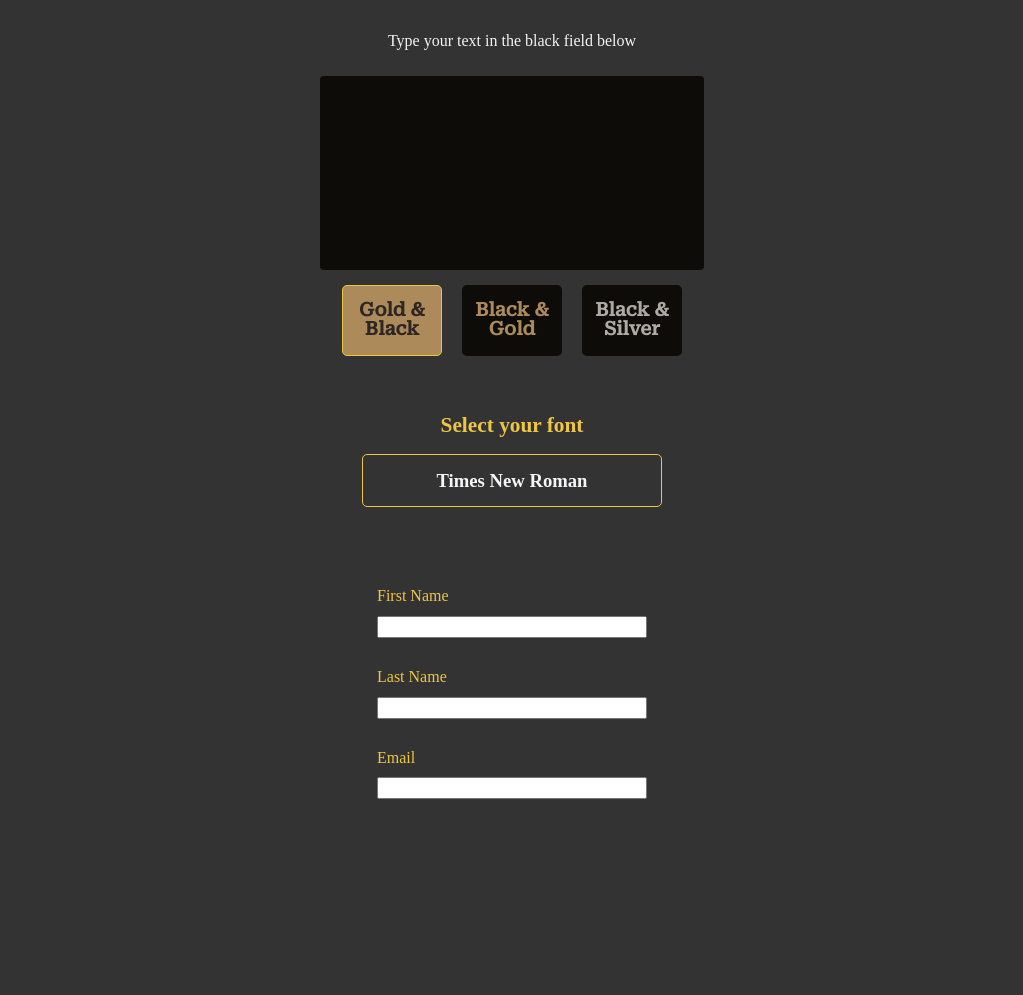
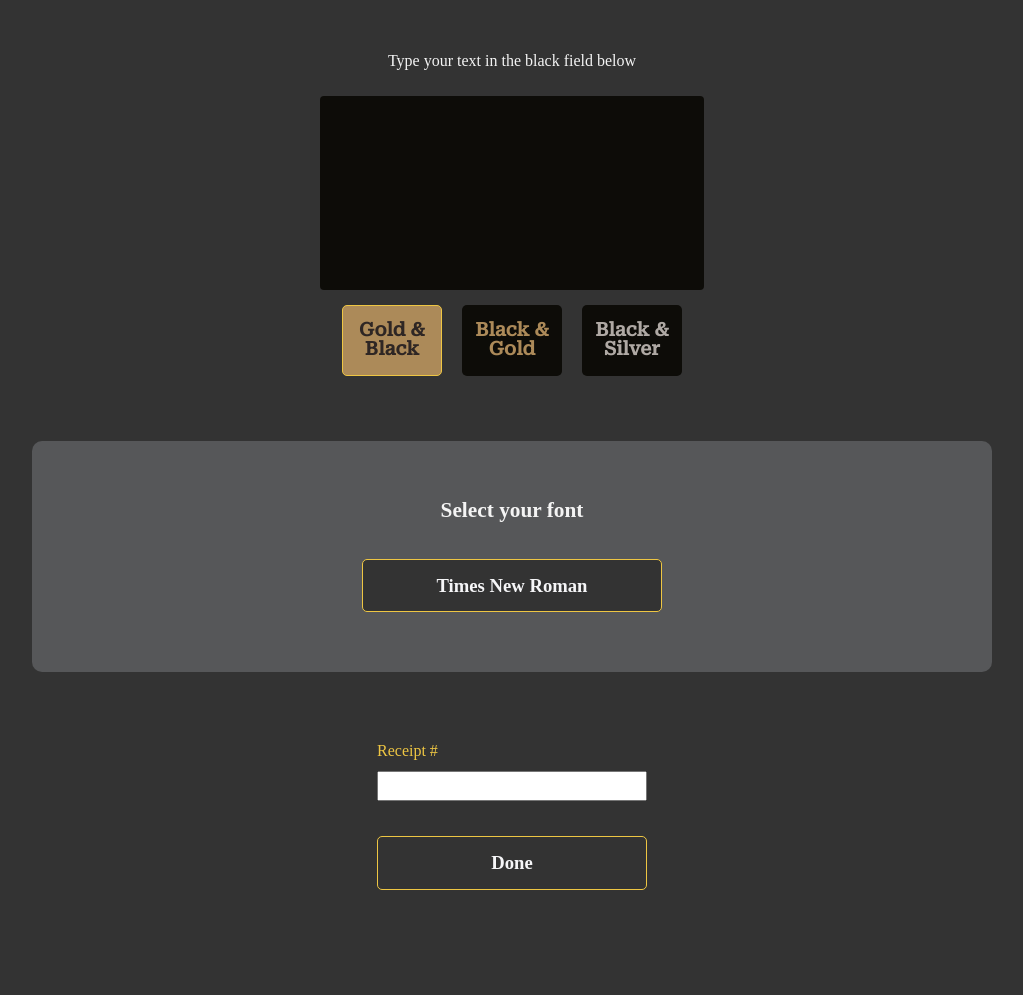
Before and after one commit to myruzu/Plate-Ordering-Project, a plain HTML site: page index.html in a window 1280 px wide. Shown: the part 137-1132 px from the top of the page, without its empty margins (128-1151 px from the left). Before the commit the page ends 986 px from the top, so only its background shows below. Drawn offline with Linux system fonts and the light colour scheme.

Commit message:
Added the "done" button

```diff
--- a/index.html
+++ b/index.html
@@ -14,7 +14,7 @@
 <div class="form-wrap">
 
                 <h1>Yokota Plaque Shop</h1>
-                <h2>2 x 4 Metal Engraved Plate Order</h2>
+                <h2>2x4 Metal Plate Order Form</h2>
 
  <!-- Text Area -->
 
@@ -53,7 +53,7 @@
 
 
 
-                <div class="form-group">
+                <div class="form-group, font-select-bdg">
 
                     <label class="font-select" for="font" id="fontpulldown">Select your font</label>
 
@@ -84,7 +84,7 @@
 
                   <div class="form-group-inputs">
 
-                  <label for="fname" id="fname">First Name</label>
+                  <!-- <label for="fname" id="fname">First Name</label>
 
                   <input type="text" id="fname" name="fname">
 
@@ -94,7 +94,14 @@
 
                     <label for="email" id="email">Email</label>
 
-                    <input type="email" id="email" name="email">
+                    <input type="email" id="email" name="email"> -->
+
+                    <label for="receipt" id="reciept"> Receipt #</label>
+
+                    <input type="text" id="reciept">
+
+
+                    <button id="submit-btn" type="submit" class="submit-btn">Done</button>
 
                     </div>
 
--- a/script.js
+++ b/script.js
@@ -49,3 +49,8 @@ function changePlateStyleBlackSilver() {
 
 
 }
+
+// Alert for receipt number
+function receiptAlert() {
+    alert("good");
+};
--- a/style.css
+++ b/style.css
@@ -31,9 +31,9 @@ body {
 }
 
 #container {
-max-width: 600px;
+max-width: 1000px;
 margin: auto;
-padding: 10px 20px;
+padding: 30px 20px;
 }
 
 
@@ -118,7 +118,7 @@ textarea:focus, input:focus {
   display: block;
   margin: auto;
   width: 100%;
-  height: 22px;
+  height: 30px;
 }
 
 
@@ -152,12 +152,24 @@ select:focus {
     text-align: center;
     font-size: 16pt;
     font-weight: 550;
-    color: #EEC643;
+    color: #f4f4f4;
+    padding-bottom: 20px;
 }
+
+.font-select-bdg {
+    background: #565759;
+    padding: 50px 0;
+    border-radius: 10px;
+    margin-top: 15px;
+}
+
+
+
 .flex {
   display:flex;
   justify-content:center;
 }
+
 .btn {
     background-color: #333;
     color: #F6F6f8;
@@ -166,7 +178,7 @@ select:focus {
     border-radius: 5px;
     border: .5pt solid #EEC643;
     display: flex;
-    align-items:center;
+    align-items: center;
     justify-content:center;
     margin: 5px 10px 50px 10px;
     padding: 15px 10px;
@@ -222,7 +234,22 @@ select:focus {
   font-family: 'Roboto Serif', serif;
 }
 
-
+.submit-btn {
+    margin: 35px auto;
+    width: 270px;
+    background-color: #333;
+    color: #F6F6f8;
+    height:auto;
+    border-radius: 5px;
+    border: .5pt solid #EEC643;
+    padding: 15px 10px;
+    cursor: pointer;
+    font-family: 'montserrat';
+    font-weight: bold;
+    font-size: 14pt;
+    text-align: center;
+    display: block;
+}
 
 
 @media screen and (max-width: 560px) {
```
